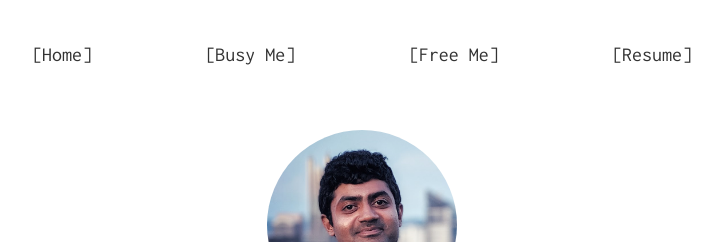
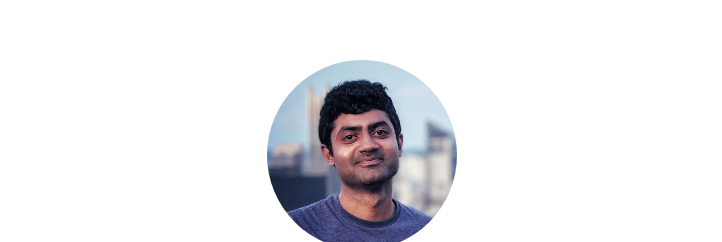
Before and after one commit to tusharkanakagiri/tusharkanakagiri.github.io, a plain HTML site: page index.html in a window 1280 px wide. Shown: the top 242 px of the page, without its empty margins (278-1000 px from the left). Drawn offline with Linux system fonts and the light colour scheme.

Commit message:
removing menu temp

```diff
--- a/index.html
+++ b/index.html
@@ -13,7 +13,7 @@
   <body>
   	<div class="container">
 
-    <div class="menu-container space-between">
+    <!-- <div class="menu-container space-between">
       <div>
         [Home]
       </div>
@@ -26,7 +26,7 @@
       <div>
         [Resume]
       </div>
-    </div>
+    </div>   -->
 
 
     <img src="images/profilepic/cand3.png" class="portrait">
```
